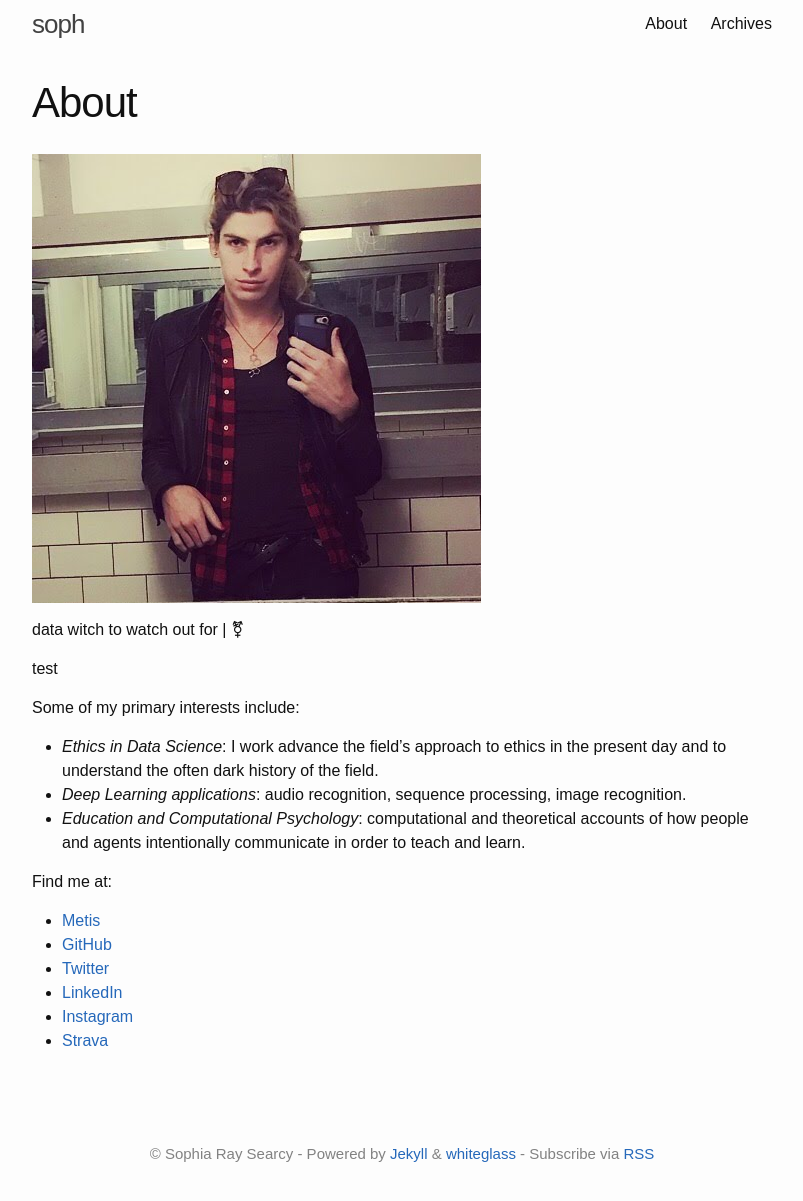
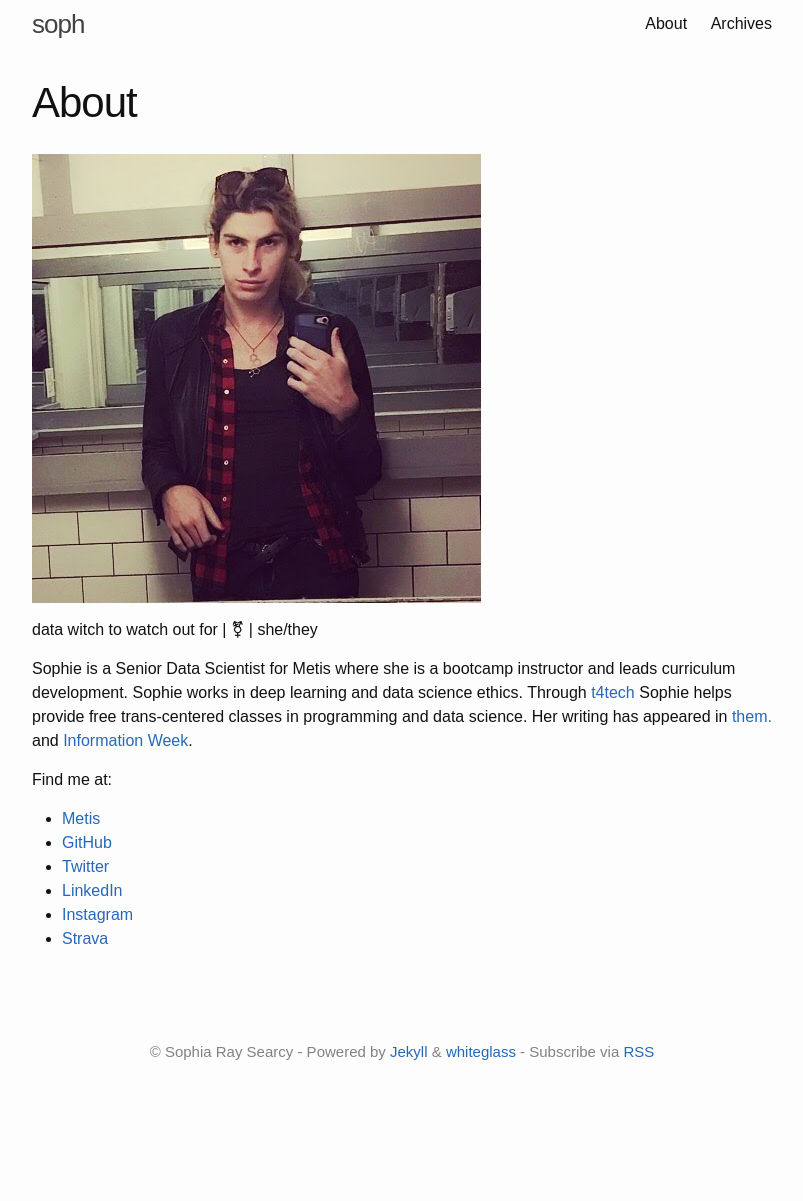
Before and after one commit to artificialsoph/artificialsoph.github.io, a Jekyll site: the page built from about.md, in a window 1280 px wide, cut to the strip 104-1315 px from the top of the page. Shown: the top 1201 px of the strip, without its empty margins (238-1041 px from the left). Built offline with Jekyll 4.4.1, drawn with Linux system fonts in a browser that asks for light colours; after the commit the page ends 1213 px from its top, so only the background shows below that.

Commit message:
update about

```diff
--- a/about.md
+++ b/about.md
@@ -6,14 +6,9 @@ permalink: /about/
 
 ![](/profile.jpg)
 
-data witch to watch out for \| ⚧
+data witch to watch out for \| ⚧ \| she/they
 
-test
-
-Some of my primary interests include:
-- *Ethics in Data Science*: I work advance the field's approach to ethics in the present day and to understand the often dark history of the field.
-- *Deep Learning applications*: audio recognition, sequence processing, image recognition.
-- *Education and Computational Psychology*: computational and theoretical accounts of how people and agents intentionally communicate in order to teach and learn.
+Sophie is a Senior Data Scientist for Metis where she is a bootcamp instructor and leads curriculum development. Sophie works in deep learning and data science ethics. Through [t4tech](https://t4tech-nyc.github.io/) Sophie helps provide free trans-centered classes in programming and data science. Her writing has appeared in [them.](https://www.them.us/contributor/sophie-searcy) and [Information Week](https://www.informationweek.com/big-data/ai-machine-learning/how-biased-ai-is-holding-us-back-and-two-things-we-can-do-about-it/a/d-id/1331177).
 
 
 Find me at:
```
